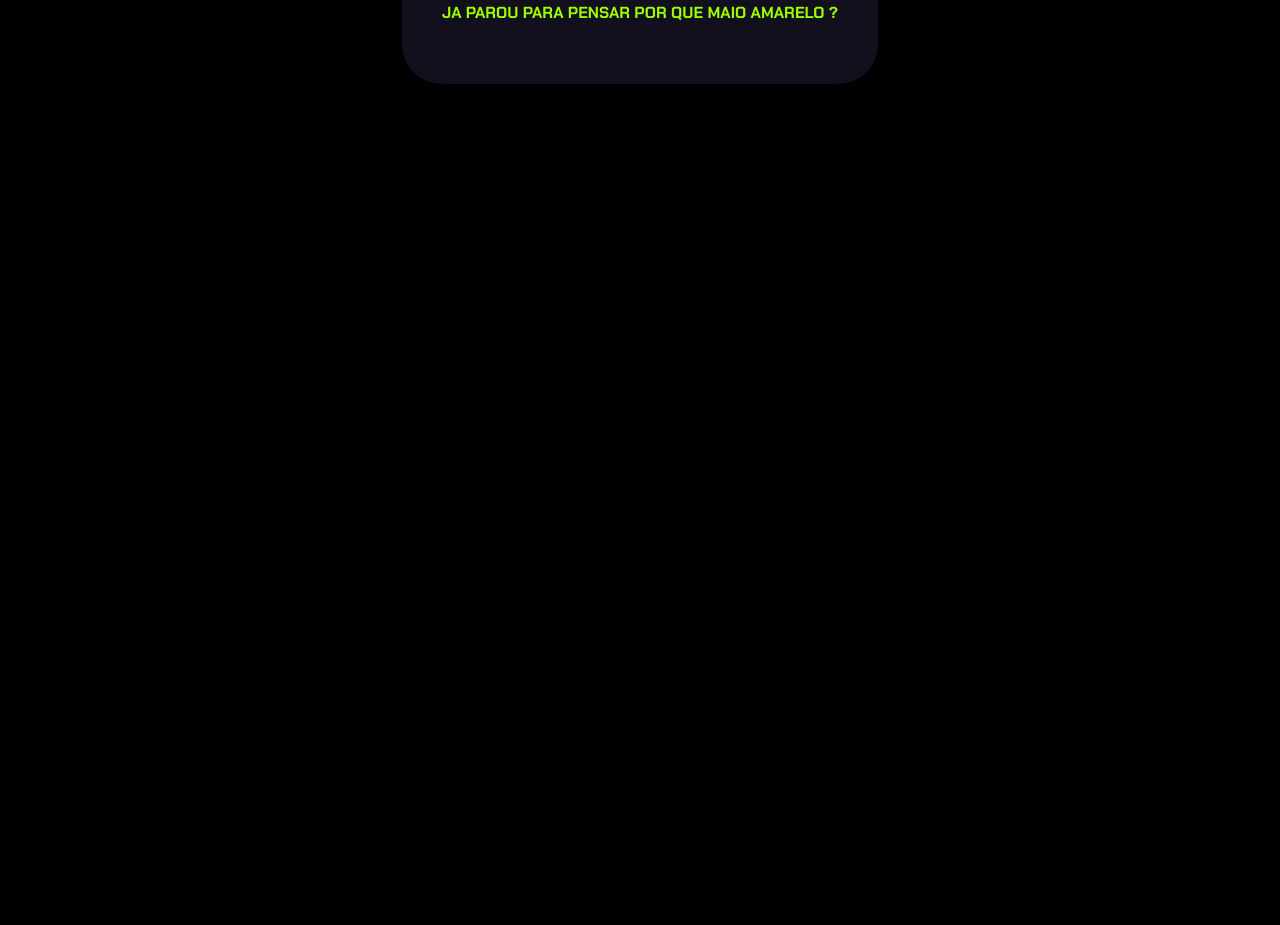
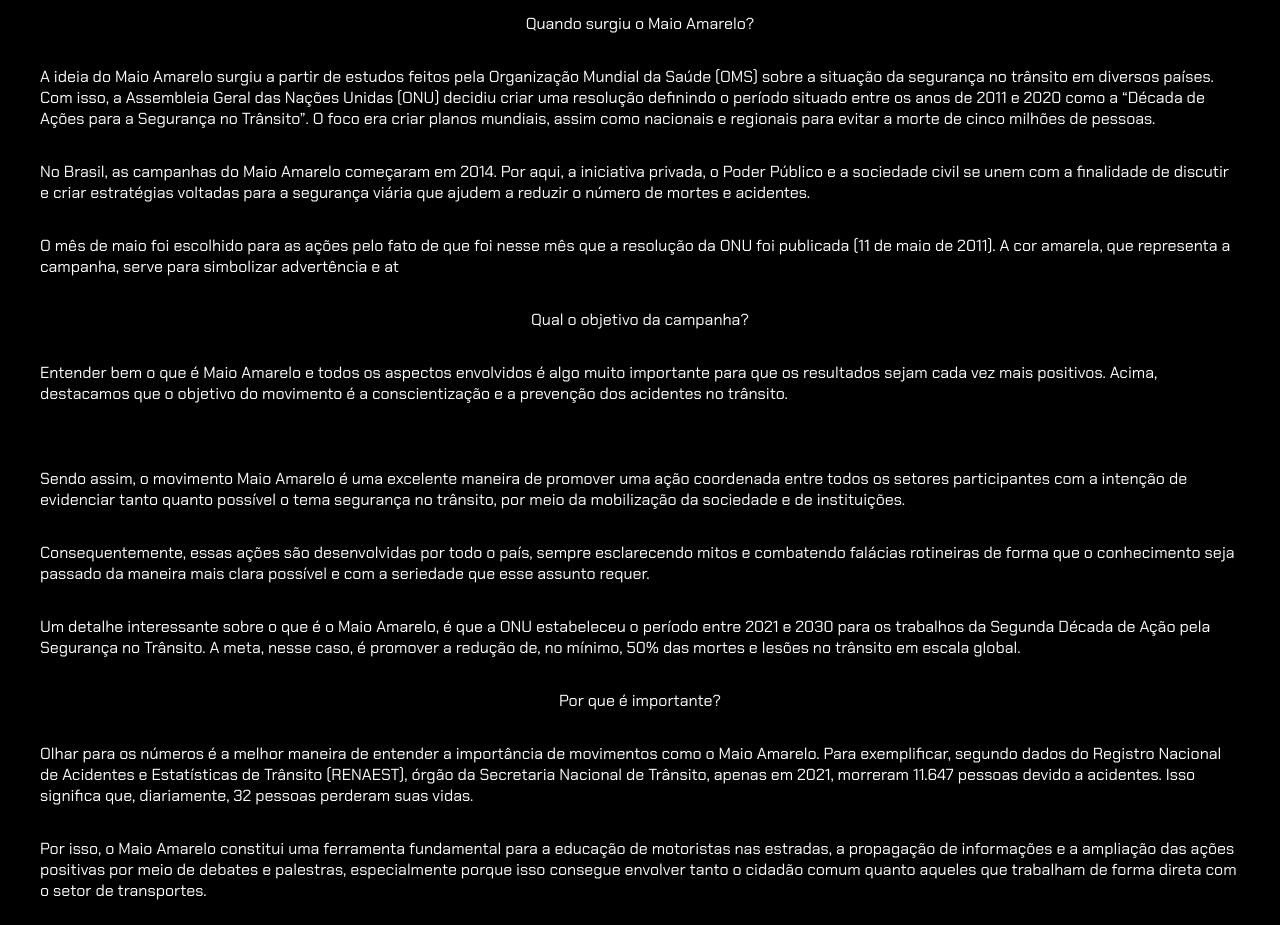
Before and after one commit to SULISTA24537596/Maio-Amarelo, a plain HTML site: page index.html in a window 1280 px wide. Shown: the part 190-1115 px from the top of the page. Before the commit the page ends 800 px from the top, so only its background shows below. Drawn offline with Linux system fonts and the light colour scheme.

Commit message:
Add files via upload

```diff
--- a/index.html
+++ b/index.html
@@ -6,23 +6,31 @@
     <meta name="viewport" content="width=device-width, initial-scale=1.0">
     <title>Maio Amarelo</title>
     <link rel="stylesheet" href="style.css">
+    <img src="maio-amarelo.img" alt="center">
 </head>
 <body>
     <img src="" alt="">
     <section class="conteudo-principal">
-      <h2 class="titulo-principal">𝙼𝙰𝙸𝙾 𝙰𝙼𝙰𝚁𝙴𝙻𝙾<span>_</span></h2>
-      <div class="botoes">
-      </div>
-      <div class="abas-textos">
-        <div class="aba-conteudo ativo">
-            <h3 class="aba-conteudo-titulo-principal"></h3>
-            <h4 class="aba-conteudo-titulo-secundario"><p> </p>
-              <p>Ja parou para pensar por que maio amarelo ?</p>
+      <h2 class="titulo-principal">𝙼𝙰𝙸𝙾 𝙰𝙼𝙰𝚁𝙴𝙻𝙾<span></span></h2>
+      A campanha do Maio Amarelo envolve um movimento internacional criado com a finalidade de conscientizar e prevenir acidentes de trânsito. Com isso, são desenvolvidas ações com o objetivo de chamar a atenção de entidades de classe, governos, sociedade civil, federações e associações para os altos índices de mortos e feridos nas rodovias.
+      <p>Quando surgiu o Maio Amarelo?
+    </p>
+    <p>A ideia do Maio Amarelo surgiu a partir de estudos feitos pela Organização Mundial da Saúde (OMS) sobre a situação da segurança no trânsito em diversos países. Com isso, a Assembleia Geral das Nações Unidas (ONU) decidiu criar uma resolução definindo o período situado entre os anos de 2011 e 2020 como a “Década de Ações para a Segurança no Trânsito”. O foco era criar planos mundiais, assim como nacionais e regionais para evitar a morte de cinco milhões de pessoas.</p>
+    <p>No Brasil, as campanhas do Maio Amarelo começaram em 2014. Por aqui, a iniciativa privada, o Poder Público e a sociedade civil se unem com a finalidade de discutir e criar estratégias voltadas para a segurança viária que ajudem a reduzir o número de mortes e acidentes.</p>
+<p>O mês de maio foi escolhido para as ações pelo fato de que foi nesse mês que a resolução da ONU foi publicada (11 de maio de 2011). A cor amarela, que representa a campanha, serve para simbolizar advertência e at</p>
+<p>Qual o objetivo da campanha?</p>
+<p>Entender bem o que é Maio Amarelo e todos os aspectos envolvidos é algo muito importante para que os resultados sejam cada vez mais positivos. Acima, destacamos que o objetivo do movimento é a conscientização e a prevenção dos acidentes no trânsito.</p>
 
+  <p><No entanto, o Maio Amarelo, por envolver vários braços da sociedade, como o Poder Público e a sociedade civil, conseguem ir muito mais além na efetividade das campanhas em comparação com ações feitas de maneira isolada por instituições, cidades e estados.</p>
 
-             <p></h4></p>
-             <p></p>
+  <p> Sendo assim, o movimento Maio Amarelo é uma excelente maneira de promover uma ação coordenada entre todos os setores participantes com a intenção de evidenciar tanto quanto possível o tema segurança no trânsito, por meio da mobilização da sociedade e de instituições.</p>
 
+    <p>Consequentemente, essas ações são desenvolvidas por todo o país, sempre esclarecendo mitos e combatendo falácias rotineiras de forma que o conhecimento seja passado da maneira mais clara possível e com a seriedade que esse assunto requer.</p>
+
+    <p>Um detalhe interessante sobre o que é o Maio Amarelo, é que a ONU estabeleceu o período entre 2021 e 2030 para os trabalhos da Segunda Década de Ação pela Segurança no Trânsito. A meta, nesse caso, é promover a redução de, no mínimo, 50% das mortes e lesões no trânsito em escala global.</p>
+    <p>Por que é importante?</p>
+    <p>Olhar para os números é a melhor maneira de entender a importância de movimentos como o Maio Amarelo. Para exemplificar, segundo dados do Registro Nacional de Acidentes e Estatísticas de Trânsito (RENAEST), órgão da Secretaria Nacional de Trânsito, apenas em 2021, morreram 11.647 pessoas devido a acidentes. Isso significa que, diariamente, 32 pessoas perderam suas vidas.</p>
+     <p>Por isso, o Maio Amarelo constitui uma ferramenta fundamental para a educação de motoristas nas estradas, a propagação de informações e a ampliação das ações positivas por meio de debates e palestras, especialmente porque isso consegue envolver tanto o cidadão comum quanto aqueles que trabalham de forma direta com o setor de transportes.</p>
             </div>
     </div>
 </div>
```
Also changed, not shown: 1 other file.
